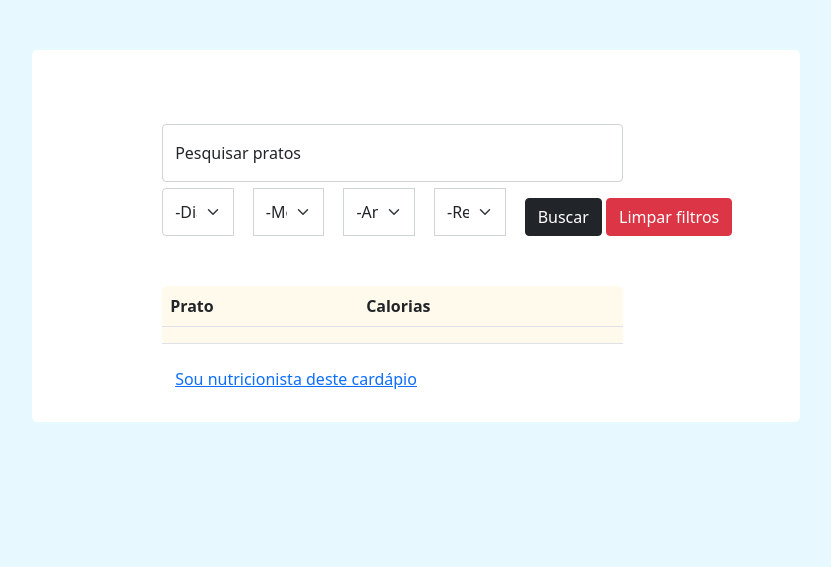
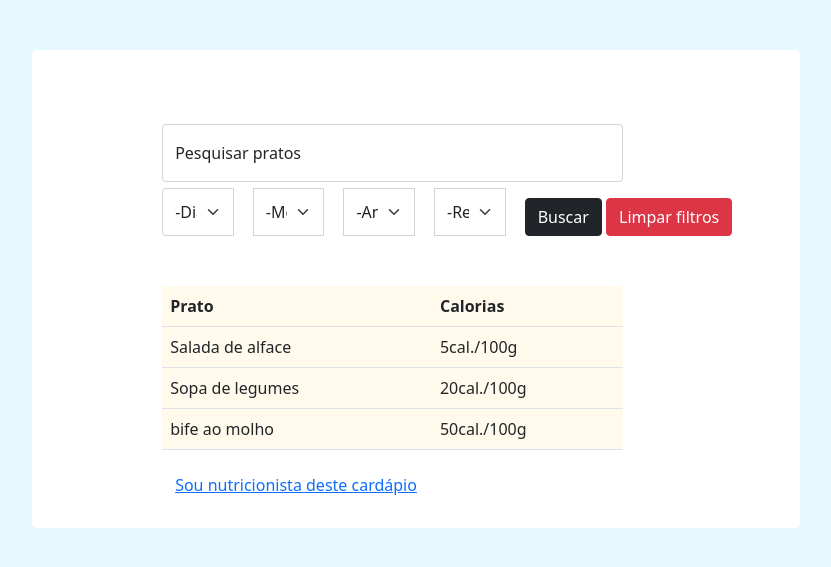
Before and after one commit to Mazutti12/cardapiopw3, a PHP site: page / in a window 1280 px wide. Shown: the top 567 px of the page, without its empty margins (186-1017 px from the left). Run offline with PHP 8.4, Linux system fonts and the light colour scheme; lists and menus that the app fills with data are empty; some libraries are stand-ins or nearby versions.

Commit message:
Add files via upload

```diff
--- a/frontend/login/index.php
+++ b/frontend/login/index.php
@@ -98,11 +98,18 @@
             <tr>
                 <th>Prato</th>
                 <th>Calorias</th>
-
             </tr>
             <tr>
-                <td></td>
-                <td></td>
+                <td>Salada de alface</td>
+                <td>5cal./100g</td>
+            </tr>
+            <tr>
+                <td>Sopa de legumes</td>
+                <td>20cal./100g</td>
+            </tr>
+            <tr>
+                <td>bife ao molho</td>
+                <td>50cal./100g</td>
             </tr>
         </thead>
         <tbody></tbody>
```
